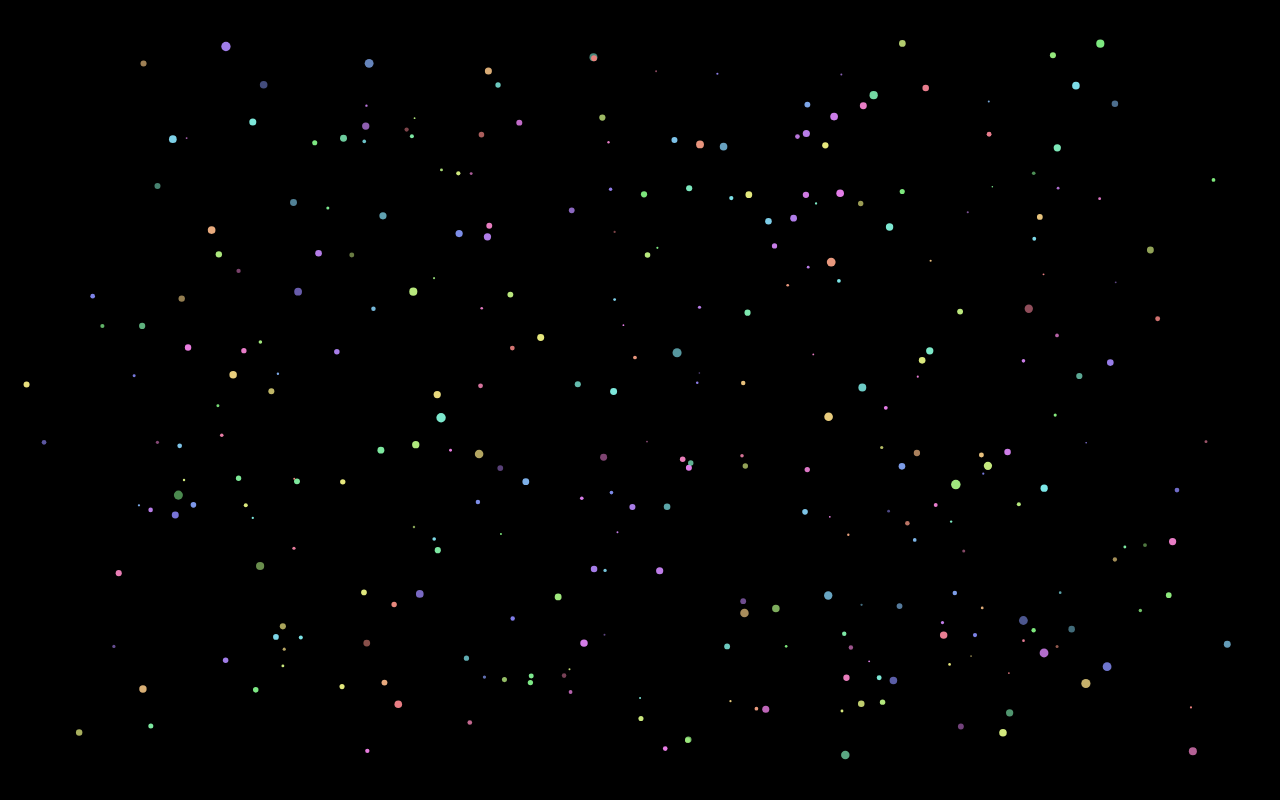
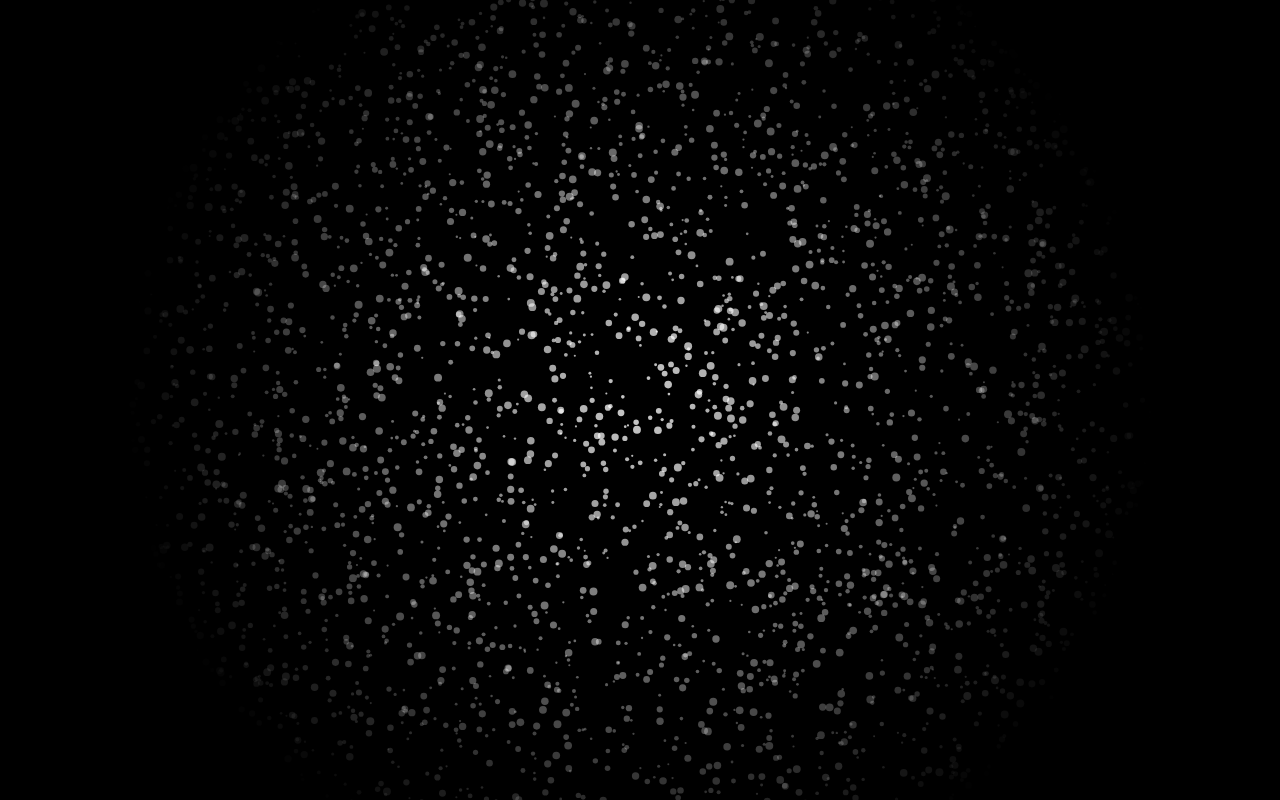
Before and after one commit to Chupakebr/R-, a plain HTML site: page index.html in a window 1280 px wide. Drawn offline with Linux system fonts and the light colour scheme; animation ran at ten frames a second.

Commit message:
Update index.html

```diff
--- a/index.html
+++ b/index.html
@@ -4,7 +4,7 @@
 <head>
     <meta charset="UTF-8">
     <meta name="viewport" content="width=device-width, initial-scale=1.0">
-    <title>5D Space Travel Visualization</title>
+    <title>Galaxy Simulation</title>
     <style>
         body {
             margin: 0;
@@ -19,16 +19,50 @@
 </head>
 
 <body>
-    <canvas id="fiveDCanvas"></canvas>
+    <canvas id="galaxyCanvas"></canvas>
 
     <script>
-        const canvas = document.getElementById('fiveDCanvas');
+        const canvas = document.getElementById('galaxyCanvas');
         const ctx = canvas.getContext('2d');
 
         canvas.width = window.innerWidth;
         canvas.height = window.innerHeight;
 
-        const elements = [];
+        const stars = [];
+        const numStars = 5500;
+        const centerX = canvas.width/2;
+        const centerY = canvas.height/2;
+
+        function createStar() {
+            const angle = Math.random() * 2 * Math.PI;
+            const radius = Math.sqrt(Math.random()) * (canvas.width / 2);
+            const cr = Math.random() * 3 + 1; // Circle radius
+            return {
+                x: centerX + radius * Math.cos(angle),
+                y: centerY + radius * Math.sin(angle),
+                angle: angle,
+                radius: radius,
+                cr: cr,
+                speed: (Math.random() * 0.01 + 0.01) * (canvas.width / 5000)
+            };
+        }
+
+        function drawStar(star) {
+            ctx.beginPath();
+            ctx.arc(star.x, star.y, star.cr, 0, Math.PI * 2);
+            ctx.fillStyle = `rgba(255, 255, 255, ${0.8 - (star.radius / (canvas.width / 2))})`;
+            ctx.fill();
+        }
+
+        function updateStars() {
+            for (const star of stars) {
+                star.angle += star.speed;
+                star.x = centerX + star.radius * Math.cos(star.angle);
+                star.y = centerY + star.radius * Math.sin(star.angle);
+            }
+        }
+
+                const elements = [];
         const maxDepth = 500;
 
         function createElement() {
@@ -77,20 +111,26 @@
             }
         }
 
+
+
         function loop() {
             ctx.clearRect(0, 0, canvas.width, canvas.height);
-            updateElements();
-            elements.forEach(drawElement);
+            updateStars();
+            stars.forEach(drawStar);
             requestAnimationFrame(loop);
         }
 
-        for (let i = 0; i < 300; i++) {
-            elements.push(createElement());
+        for (let i = 0; i < numStars; i++) {
+            stars.push(createStar());
         }
 
         window.addEventListener('resize', () => {
             canvas.width = window.innerWidth;
             canvas.height = window.innerHeight;
+            stars.length = 0;
+            for (let i = 0; i < numStars; i++) {
+                stars.push(createStar());
+            }
         });
 
         loop();
```
